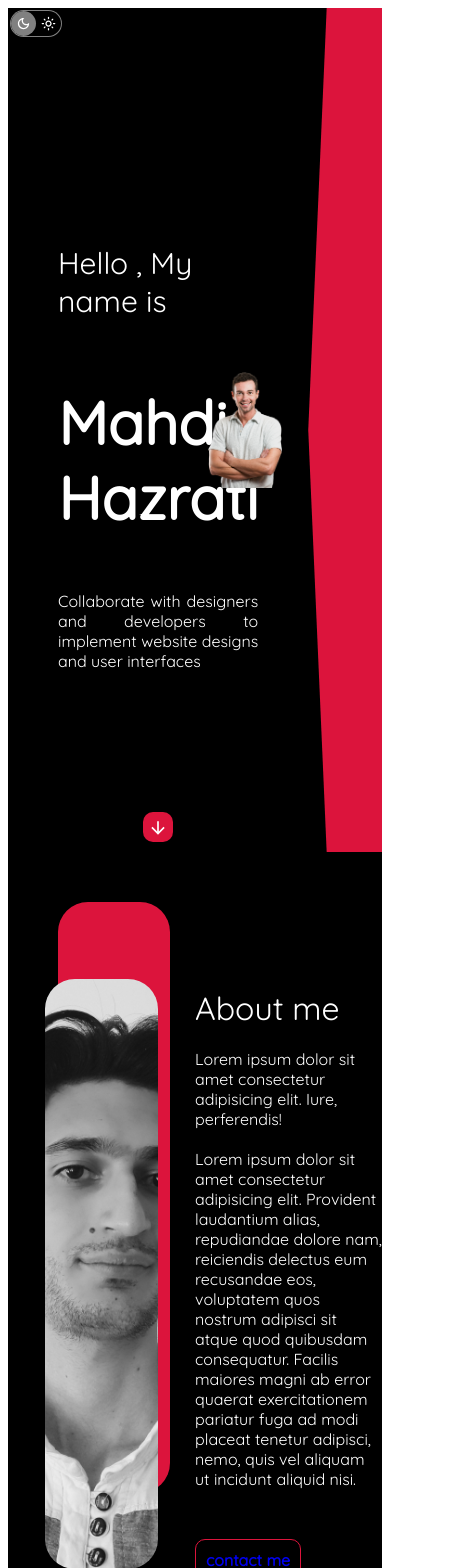
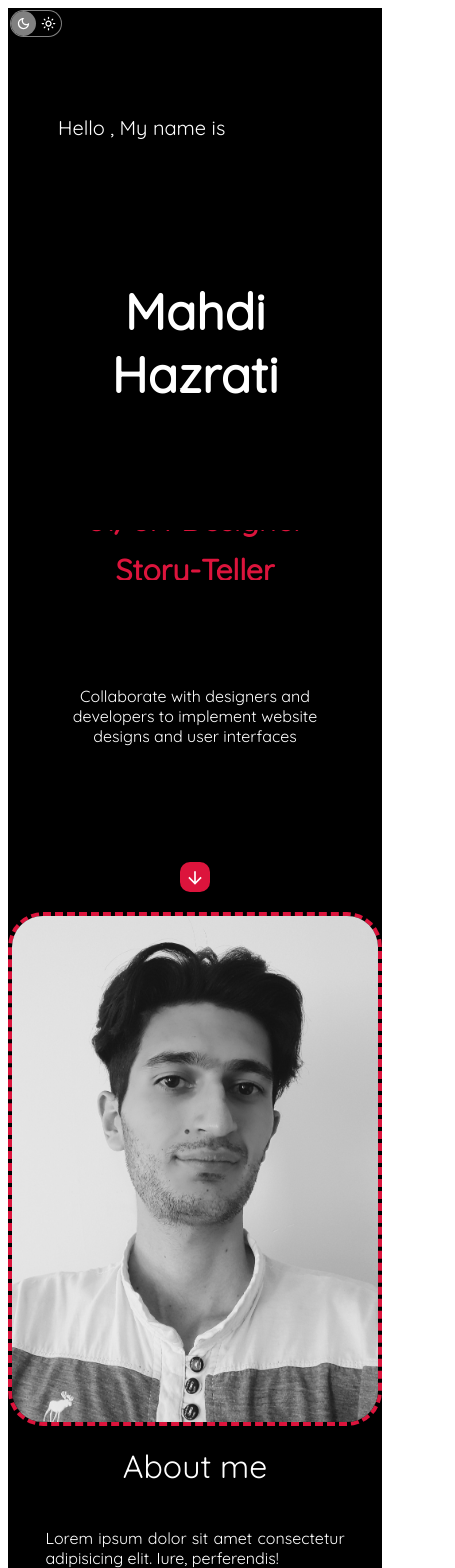
Before and after one commit to Mahdi-Hazrati/mahdi-hazrati.github.io, a React (Create React App) app: page / in a window 390 px wide. Shown: the top 1568 px of the page, 455 px wide, since content can reach past the window. Built offline with nearby package versions, Linux system fonts and the light colour scheme.

Commit message:
Make Responsive - Init

```diff
--- a/src/Components/Contact/Contact.jsx
+++ b/src/Components/Contact/Contact.jsx
@@ -6,6 +6,7 @@ import "./contact.scss"
 const Contact = () => {
     const formRef = useRef()
     const [done, setDone] = useState(false)
+
     function handleSubmitForm(event){
         event.preventDefault()
         emailjs.sendForm('service_zl4t2ls', 'template_doocqp8', formRef.current, 'aZU06nceXvU-wBFPc')
--- /dev/null
+++ b/src/Global/responsive.scss
@@ -0,0 +1,112 @@
+@media screen and (max-width: 768px) {
+    .introduction {
+        flex-direction: column;
+        width: 100%;
+        display: flex;
+        align-items: center;
+        justify-content: center;
+        .left {
+            .wrapper {
+                height: 100vh;
+                text-align: center;
+                display: flex;
+                justify-content: space-evenly;
+                .hello {
+                    font-size: 20px;
+                    text-align: left;
+                }
+                .full-name {
+                    font-size: 50px;
+                }
+                .job-title {
+                    .title-wrapper {
+                        .title-item {
+                            justify-content: center;
+                        }
+                    }
+                }
+                .job-description {
+                    text-align: center;
+                }
+            }
+        }
+        .right {
+            display: none;
+        }
+    }
+
+    .about {
+        display: flex;
+        flex-direction: column;
+        margin: 50px 0px;
+        margin-bottom: 40vh;
+        .left {
+            display: flex;
+            align-items: center;
+            justify-content: center;
+            position: relative;
+            height: 100%;
+
+            .card.background {
+                display: none;
+            }
+            .card {
+                margin-top: 10px;
+                width: 100%;
+                height: 60vh;
+                border-radius: 35px;
+                position: relative;
+                border: 4px dashed crimson;
+            }
+        }
+        .right {
+            width: 80%;
+            height: 100%;
+            display: flex;
+            flex-direction: column;
+            justify-content: space-between;
+            align-items: center;
+            position: relative;
+            text-align: justify;
+            .title {
+                margin-top: 20px;
+            }
+        }
+    }
+
+    .projects {
+        .information {
+            width: 100%;
+            .title {
+                font-size: 20px;
+            }
+            .description {
+                display: none;
+            }
+        }
+    }
+    .contact{
+        height: 100%;
+        .wrapper{
+            flex-direction: column;
+            .left{
+                text-align: left;
+                .info{
+                    display: flex;
+                    flex-direction: column;
+                    justify-content: center;
+                    align-items: center;
+                }
+            }
+            .right{
+                .description{
+                }
+                .response{
+                }
+                form{
+                    width: 100%;
+                }
+            }
+        }
+    }
+}
```
Also changed, not shown: src/Components/App/App.jsx (+4 -3 lines).
